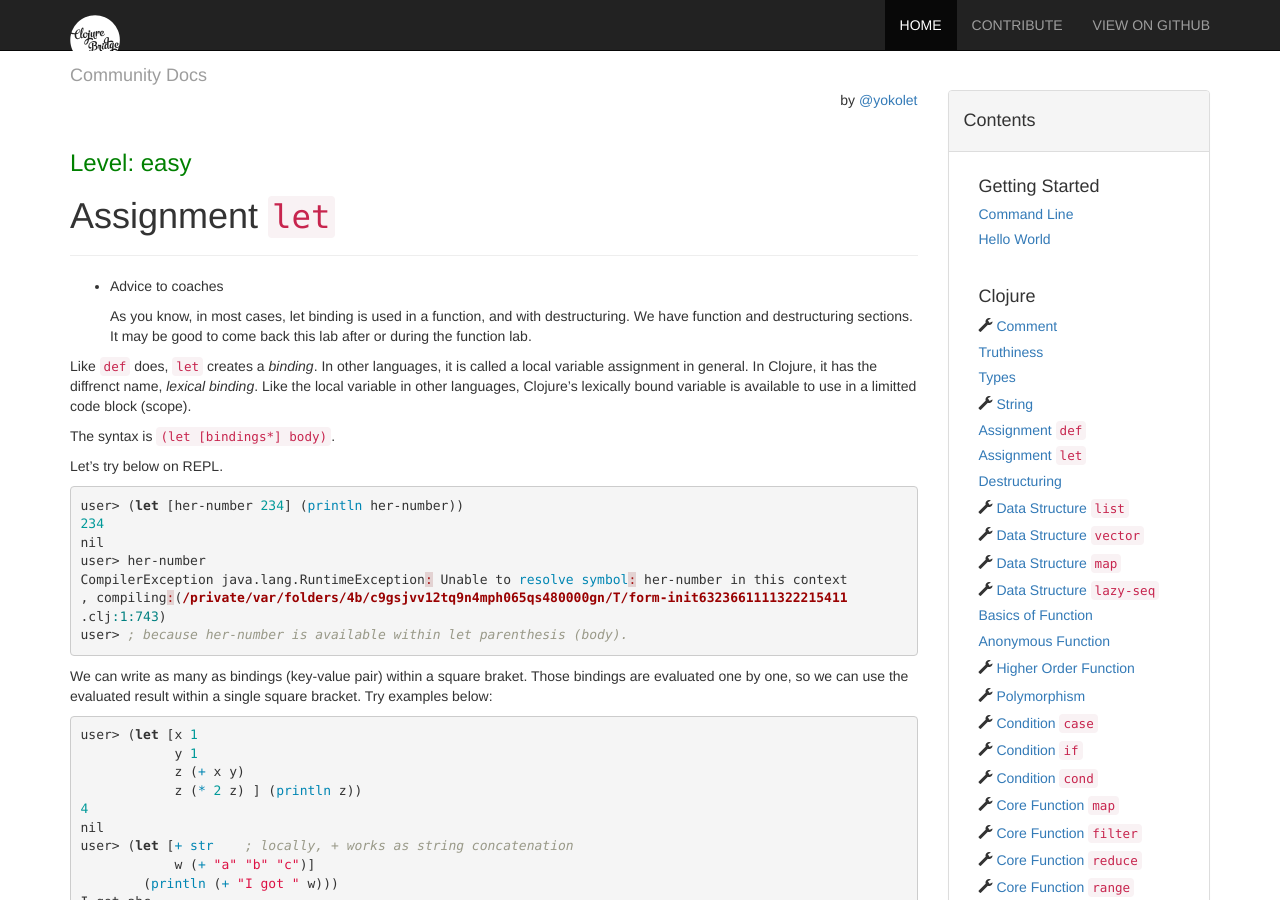
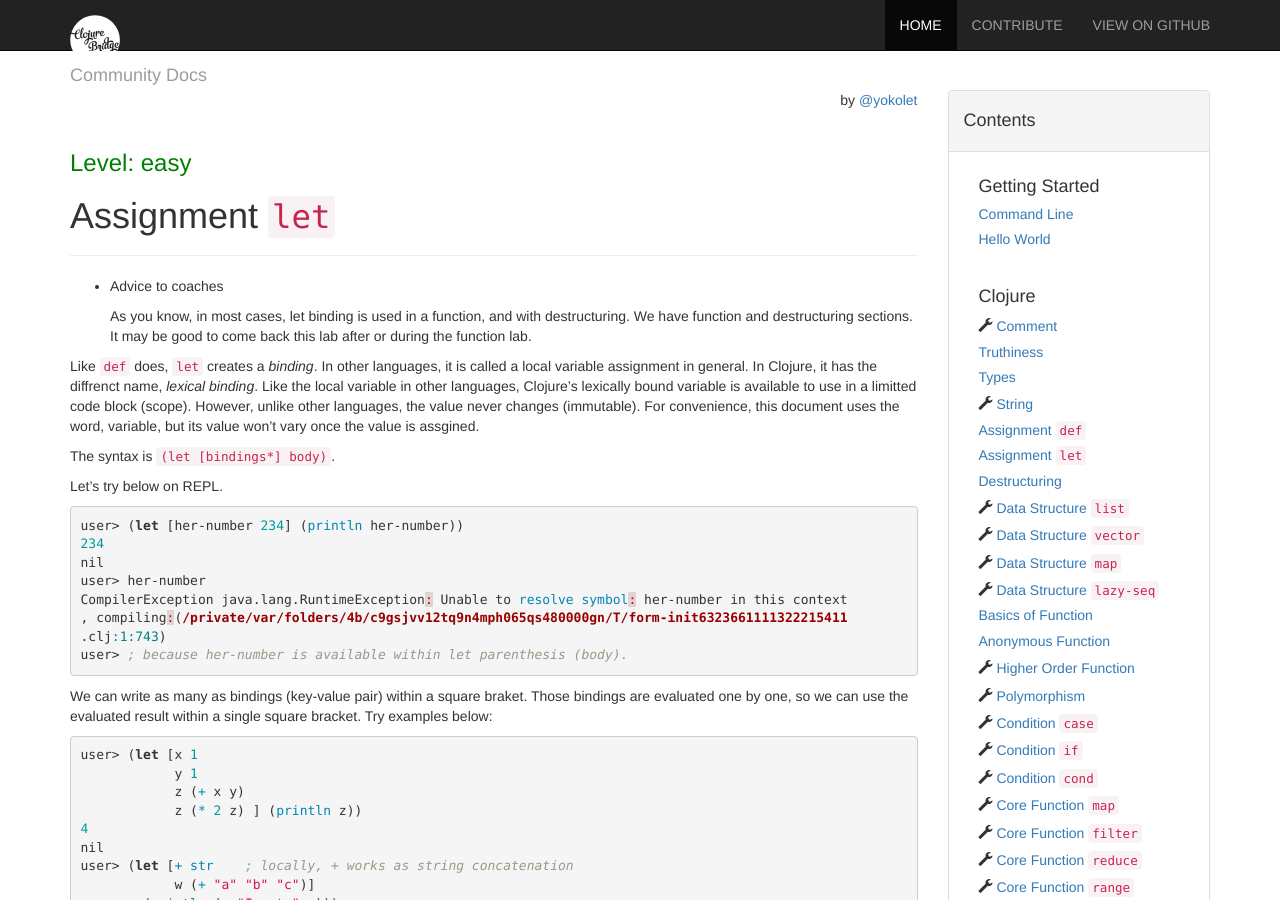
Before and after one commit to ClojureBridge/community-docs, a Jekyll site: the page built from docs/clojure/let.md, in a window 1280 px wide and 900 px high. Built offline with Jekyll 4.4.1, drawn with Linux system fonts in a browser that asks for light colours; nearby versions of some CDN libraries.

Commit message:
Explains let more precisely

```diff
--- a/docs/clojure/let.md
+++ b/docs/clojure/let.md
@@ -17,6 +17,9 @@ In other languages, it is called a local variable assignment in general.
 In Clojure, it has the diffrenct name, *lexical binding*.
 Like the local variable in other languages, Clojure's lexically bound variable is available to
 use in a limitted code block (scope).
+However, unlike other languages, the value never changes (immutable).
+For convenience, this document uses the word, variable, but its value won't vary once the value is assgined.
+
 
 The syntax is `(let [bindings*] body)`.
 
```
